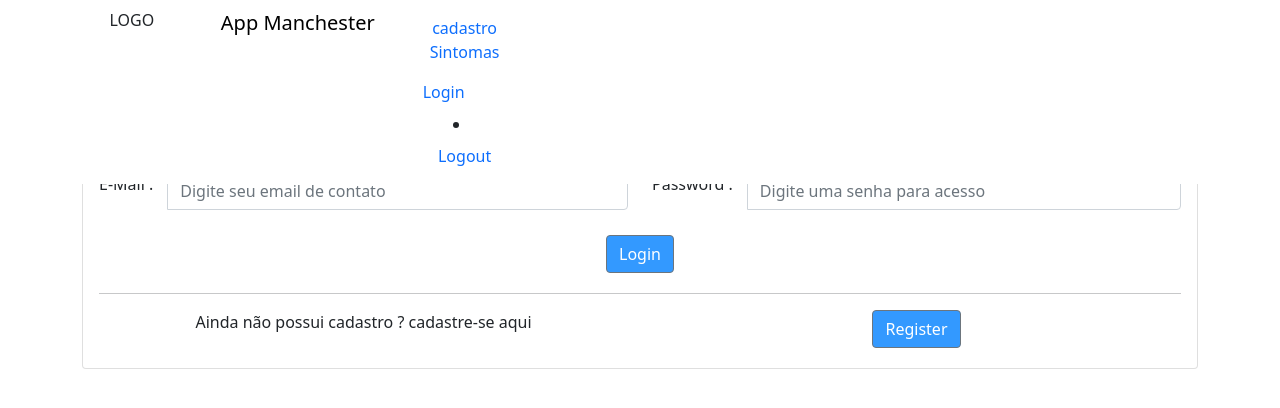
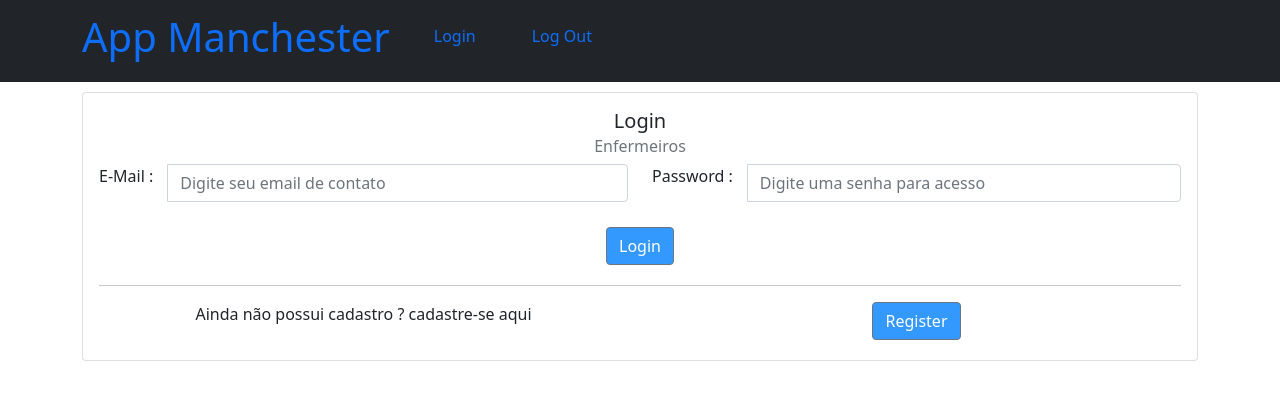
Before and after one commit to Cavalari0100/appmanchesterfront, a React (Create React App) app: page /login-enfermeiro in a window 1280 px wide. Shown: the top 408 px of the page. Built offline with nearby package versions, Linux system fonts and the light colour scheme.

Commit message:
subindo navbar

```diff
--- a/src/components/MainNavBar/MainNavBar.jsx
+++ b/src/components/MainNavBar/MainNavBar.jsx
@@ -1,3 +1,4 @@
+import { yellow } from '@material-ui/core/colors';
 import React from 'react';
 import { Component } from 'react';
 import { Navbar, NavbarBrand, NavItem, Nav, NavLink, Container, Row, Col } from 'reactstrap';
@@ -7,9 +8,15 @@ function MainNavBar(props) {
     function isLogin() {
         if (!props.user) {
             return (
-                <Nav className="mr-auto" navbar>
+                <div style={{ paddingBottom: 10 }}>
+                    <Navbar color='dark'>
+                        <Container>
+                            <Nav className="me-auto">
                                 <NavItem><NavLink href="/login-enfermeiro">Login</NavLink></NavItem>
                             </Nav>
+                        </Container>
+                    </Navbar>
+                </div>
             )
         }
     }
@@ -17,57 +24,47 @@ function MainNavBar(props) {
     function HandleUser() {
         if (props.user) {
             return (
+                <div style={{ paddingBottom: 10 }}>
+                    <Navbar color='dark'>
                         <Container>
-                    <Col>
-                        <NavItem>{props.user}</NavItem>
-                    </Col>
-                    <Col>
+                            <Nav className="me-auto">
                                 <NavItem><NavLink href="/pacientes">Lista de Pacientes</NavLink></NavItem>
-                    </Col>
-                    <Col>
                                 <NavItem><NavLink href="/cadastroPaciente">Cadastrar Paciente</NavLink></NavItem>
-                    </Col>
+                                <NavItem><NavLink href="/sintomas">Cadastro Sintomas</NavLink></NavItem>
+                            </Nav>
                         </Container>
+                    </Navbar>
+                </div>
             )
         }
     }
     function logout() {
+
         return (
-            <Col>
-                <NavItem><NavLink href="/">Logout</NavLink></NavItem>
-            </Col>
+            <div style={{ paddingBottom: 10 }}>
+                <Navbar color='dark'>
+                    <Container>
+                        <Nav className="me-auto">
+                            <NavItem><NavLink href="/login-enfermeiro">Log Out</NavLink></NavItem>
+                        </Nav>
+                    </Container>
+                </Navbar>
+            </div>
         )
     }
     return (
-        <div style={{ paddingBottom: 100 }}>
-            <Navbar fixed="top"
-                expand="md"
-                style={
-                    { backgroundColor: "white", position: "fixed", width: '100%' }
-                }
-            >
+        <div style={{ paddingBottom: 10 }}>
+            <Navbar color='dark'>
                 <Container>
-                    <Row>
-                        <Col>
-                            <p>LOGO</p>
-                        </Col>
-                        <Col>
-                            <NavbarBrand href="/" style={{ marginLeft: "15px", color: "black" }} >App Manchester</NavbarBrand>
-                        </Col>
-                        <Col>
-                            <Nav className="mr-auto" navbar>
-                                <NavItem><NavLink href="/sintomas">cadastro Sintomas</NavLink></NavItem>
+                    <NavbarBrand href="/"><h1>App Manchester</h1></NavbarBrand>
+                    <Nav className="me-auto">
+                        <NavItem href="/">{isLogin()}</NavItem>
+                        <NavItem>{HandleUser()}</NavItem>
+                        <NavItem onClick={() => localStorage.removeItem('login')}>{logout()}</NavItem>
                     </Nav>
-                            {isLogin()}
-                            {HandleUser()}
-                            {logout()}
-                        </Col>
-
-                    </Row>
                 </Container>
             </Navbar>
         </div>
-
     );
 
 }
--- a/src/components/Paginas/login/LoginEnfermeiro.js
+++ b/src/components/Paginas/login/LoginEnfermeiro.js
@@ -27,7 +27,7 @@ function LoginEnfermeiro(props) {
         console.log(result);
         if(result){
             localStorage.setItem("login",newLogin.email);
-            props.history.push("/pacientes")
+            window.location.href = '/'
         }
 
     }
```
Lines whose indentation alone changed are shown as unchanged.
